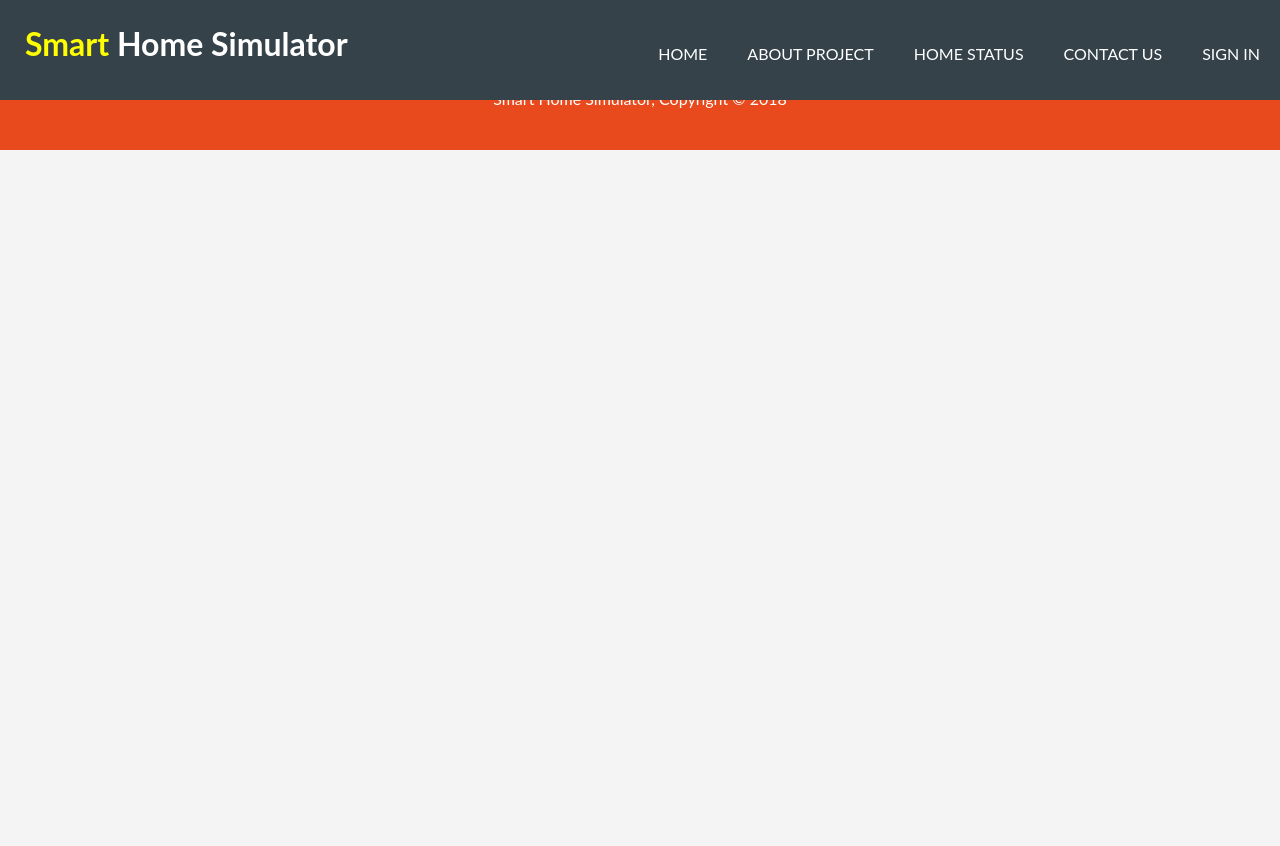
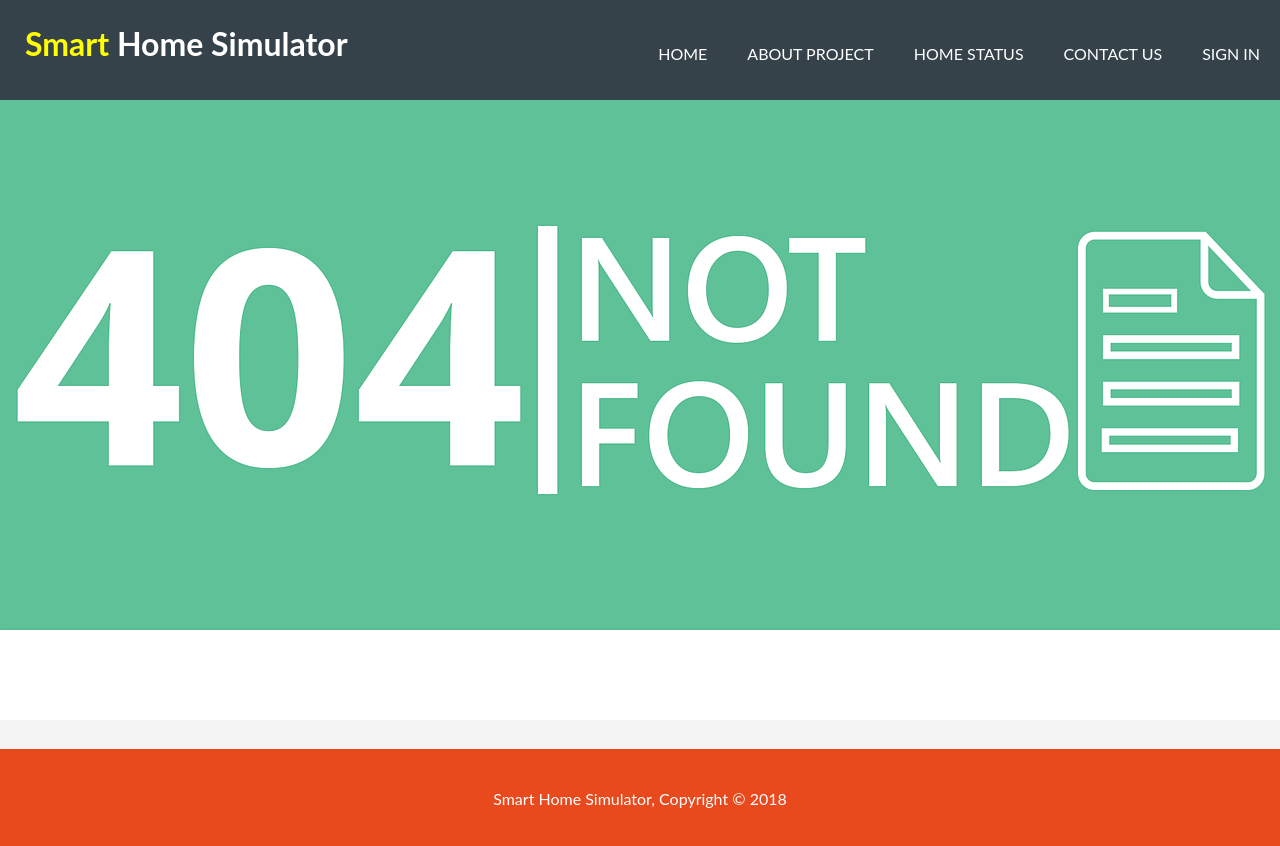
Before and after one commit to DovletAmanov/SmartHomeClient, a React (Create React App) app: page /notfound in a window 1280 px wide. Shown: the top 846 px of the page. Before the commit the page ends 800 px from the top, so only its background shows below. Built offline with nearby package versions, Linux system fonts and the light colour scheme.

Commit message:
Changes in Contact Page

```diff
--- a/public/css/style.css
+++ b/public/css/style.css
@@ -392,6 +392,16 @@ body{
   grid-column-gap: 2em;
 }
 
+/* Not Found Page */
+
+#notfoundcomp{
+  height: 100%;
+  width: 100%;
+  background-position: center;
+  background-repeat: no-repeat;
+  background-size: cover;
+}
+
   /* Media Queries */
   @media(max-width: 768px){
     header #branding,
--- a/src/components/ContactScreen.js
+++ b/src/components/ContactScreen.js
@@ -18,7 +18,7 @@ class ContactScreen extends Component{
                     <img src="./img/dovik.png" alt="dovik" style={{ width:'100%'}}/>
                     <h1>Dovik</h1>
                     <p class="profile-title">IoT Developer</p>
-                    <p>"Imagine Jing Yang coding in ReactJS"</p>
+                    <p>ReactJS,ReactNative,Java,Rpi3</p>
                         <a href="#"><SocialIcon url="https://www.facebook.com/" /></a>
                         <a href="#"><SocialIcon url="https://twitter.com/" /></a>
                         <a href="#"><SocialIcon url="https://www.youtube.com/" /></a>
@@ -30,7 +30,7 @@ class ContactScreen extends Component{
                     <img src="./img/anton.png" alt="anton" style={{ width:'100%'}}/>
                     <h1>Anton</h1>
                     <p class="profile-title">Web Developer</p>
-                    <p>"I'm coming from cold lands, but I code hot"</p>
+                    <p>NodeJS,MongoDB,Socket.io,Java</p>
                         <a href="#"><SocialIcon url="https://www.facebook.com/" /></a>
                         <a href="#"><SocialIcon url="https://twitter.com/" /></a>
                         <a href="#"><SocialIcon url="https://www.youtube.com/" /></a>
@@ -42,7 +42,7 @@ class ContactScreen extends Component{
                     <img src="./img/belemir.png" alt="belemir" style={{ width:'100%'}}/>
                     <h1>Belemir</h1>
                     <p class="profile-title">Mobile Developer</p>
-                    <p>"I'm like a Coding Panda"</p>
+                    <p>Java,Html5,CSS3,C#,Android</p>
                         <a href="#"><SocialIcon url="https://www.facebook.com/" /></a>
                         <a href="#"><SocialIcon url="https://twitter.com/" /></a>
                         <a href="#"><SocialIcon url="https://www.youtube.com/" /></a>
--- a/src/components/LoginPage.js
+++ b/src/components/LoginPage.js
@@ -7,7 +7,29 @@ class LoginPage extends Component{
         return(
 
             <Auxiliary>
-                <h1>I am LoginPage</h1>
+                <form action="action_page.php">
+                <div className="imgcontainer">
+                    <img src="img_avatar2.png" alt="Avatar" className="avatar"/>
+                </div>
+
+                <div className="container">
+                    <label for="uname"><b>Username</b></label>
+                    <input type="text" placeholder="Enter Username" name="uname" required/>
+
+                    <label for="psw"><b>Password</b></label>
+                    <input type="password" placeholder="Enter Password" name="psw" required/>
+
+                    <button type="submit">Login</button>
+                    <label>
+                    <input type="checkbox" checked="checked" name="remember"/> Remember me
+                    </label>
+                </div>
+
+                <div className="container" style={{backgroundColor: '#f1f1f1'}}>
+                    <button type="button" className="cancelbtn">Cancel</button>
+                    <span className="psw">Forgot <a href="#">password?</a></span>
+                </div>
+                </form>
             </Auxiliary>
 
         )
--- a/src/components/NotFoundScreen.js
+++ b/src/components/NotFoundScreen.js
@@ -6,7 +6,7 @@ class NotFound extends Component{
     render(){
         return(
             <Auxiliary>
-            <div>Hello Im NotFound :)</div>
+            <img src="./img/404.png" id="notfoundcomp" alt="img"/>
             </Auxiliary>
         )
     }
```
Also changed, not shown: public/img/404.png (added).
